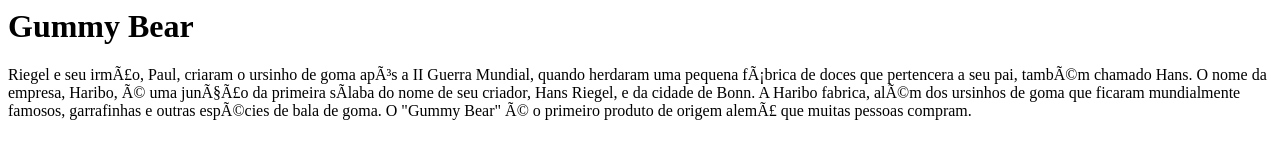
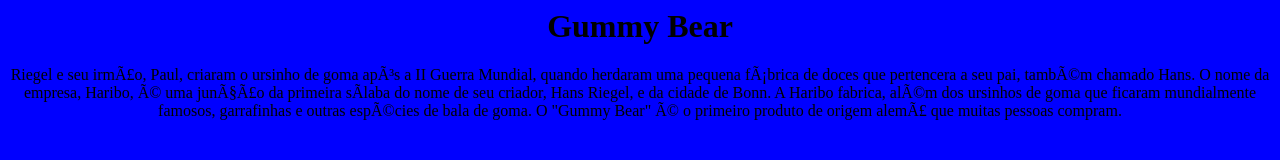
Before and after one commit to andrey22062008/andrey, a plain HTML site: page index.html in a window 1280 px wide. Drawn offline with Linux system fonts and the light colour scheme.

Commit message:
style.css

```diff
--- a/index.html
+++ b/index.html
@@ -1,15 +1,19 @@
 <!DOCTYPE html
 <html lang="pt-br">
-    <meta charset-"UTF-8">
-    <title>Gummy Bear</title>
-    <h1>Gummy Bear</h1>
+    <head>
+        <meta charset-"UTF-8">
+         <title>Gummy Bear</title>
+         <link rel="stylesheet" href="style.css"
+    </head>
+    <body>
+        <h1>Gummy Bear</h1>
 
-    <p>Riegel e seu irmão, Paul, criaram o ursinho de goma após a II Guerra Mundial,
+        <p>Riegel e seu irmão, Paul, criaram o ursinho de goma após a II Guerra Mundial,
         quando herdaram uma pequena fábrica de doces que pertencera a seu pai, também
         chamado Hans.	O nome da empresa, Haribo, é uma junção da primeira sílaba do nome
         de seu criador, Hans Riegel, e da cidade de Bonn.	A Haribo fabrica, além dos
         ursinhos de goma que ficaram mundialmente famosos, garrafinhas e outras espécies
         de bala de goma. O "Gummy Bear" é o primeiro produto de origem alemã que muitas
         pessoas compram.</p>
-
+    </body>
 </html>
--- /dev/null
+++ b/style.css
@@ -0,0 +1,15 @@
+body {
+    background: blue;
+
+}
+
+h1{
+    text-align: center;
+}
+p{
+    text-align: center;
+}
+
+em strong{
+    color:aquamarine;
+}
```
